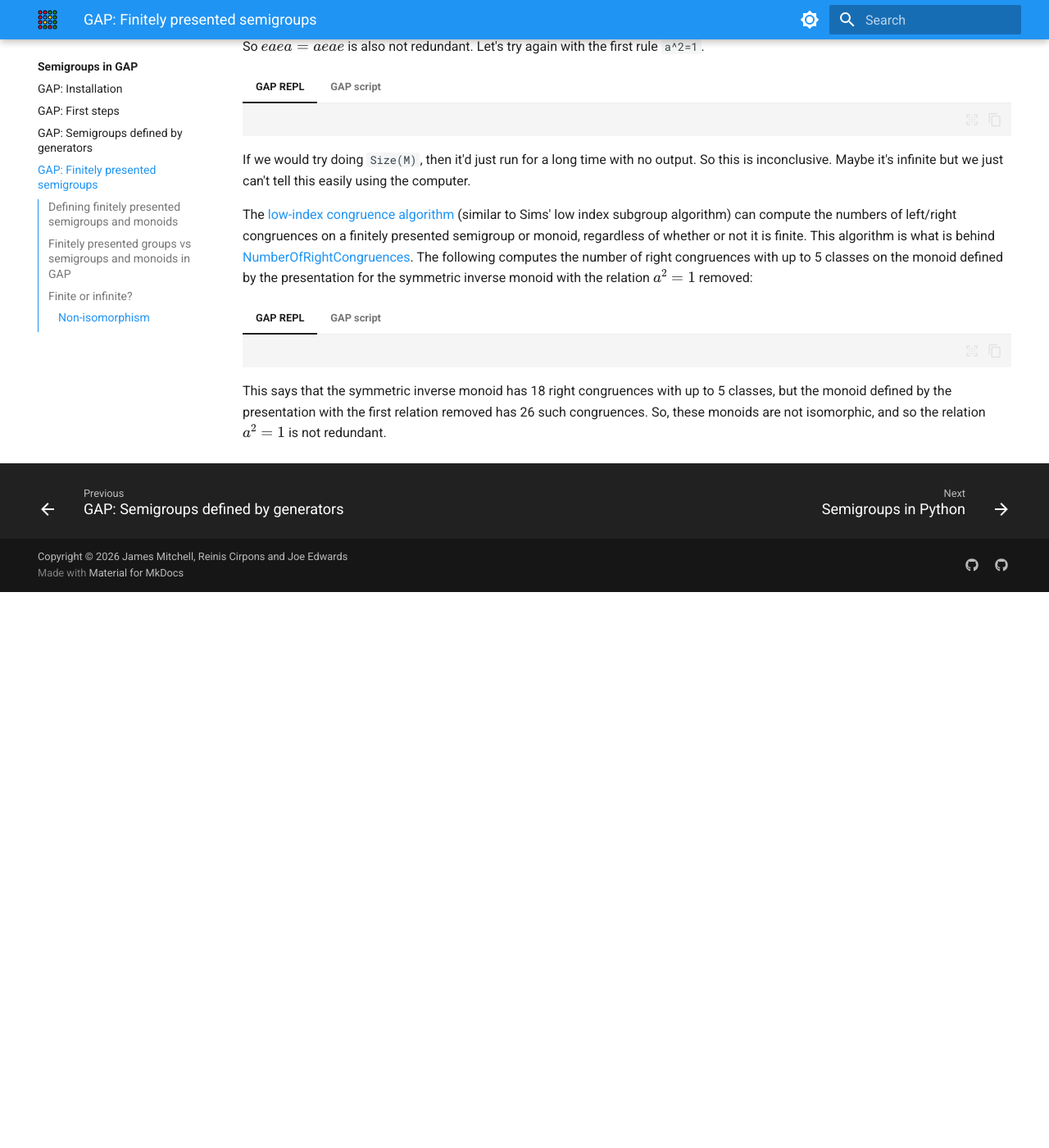
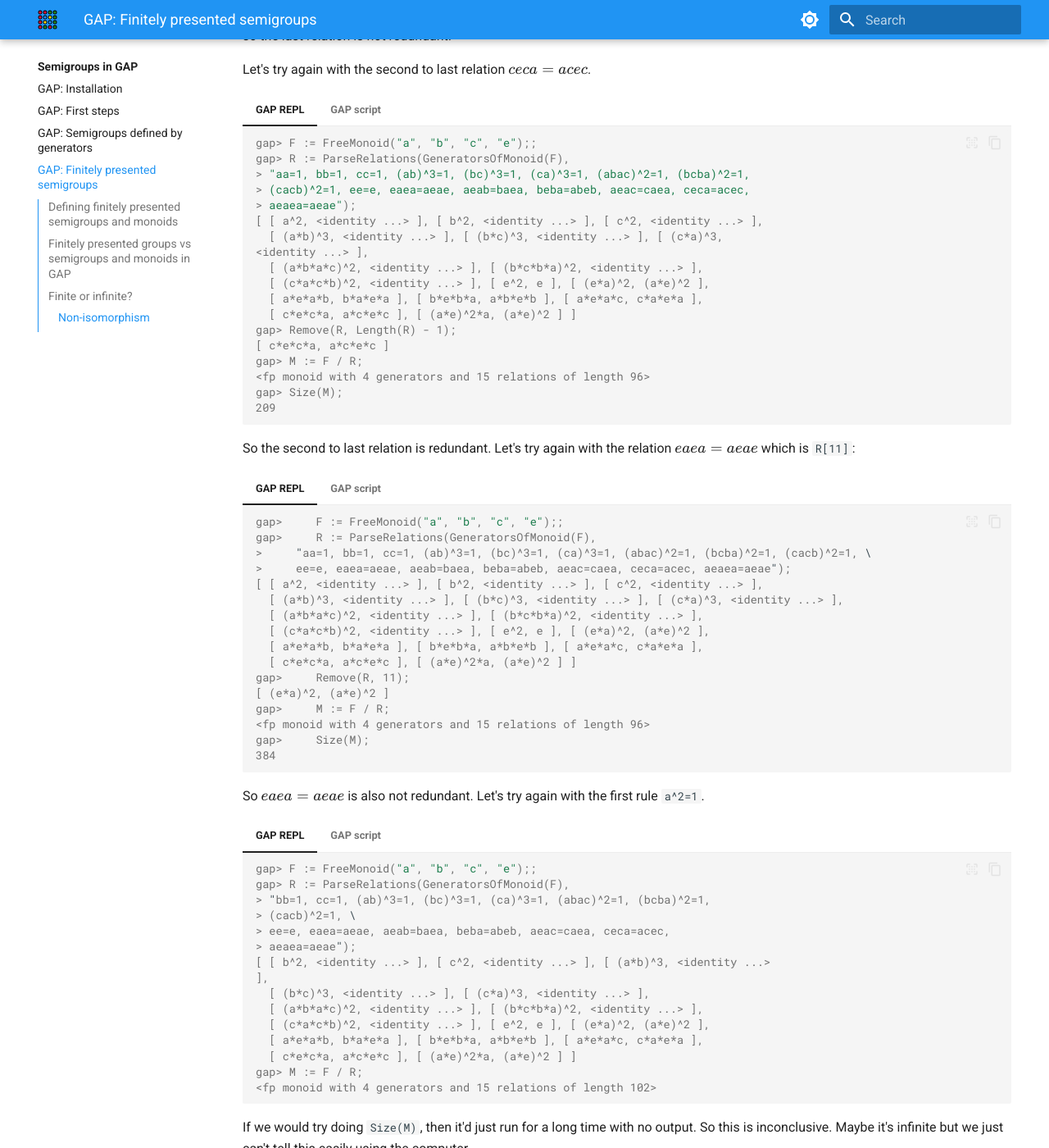
Before and after one commit to libsemigroups/tutorial, an MkDocs documentation site: the page built from docs/gap/fp.md, in a window 1280 px wide and 1400 px high, scrolled down 5751 px. Shown: the whole window at 82% size. Built offline with MkDocs 1.6.1 and Material for MkDocs 9.7.7, drawn with Linux system fonts in a browser that asks for light colours; before the commit the page ends 6473 px from its top, so only the background shows below that; some of the changed text lies outside the part shown.

Commit message:
Finished GAP/fp.md

````diff
--- a/docs/gap/fp.md
+++ b/docs/gap/fp.md
@@ -396,7 +396,7 @@
 The following is Shutov's presentation for the symmetric inverse monoid of
 degree $4$ from:
 
-* TODO
+* É. G. Shutov, Defining relations in finite semigroups of partial transformations, *Sov. Math., Dokl.* 1:784–786, 1960.
 
 === "GAP REPL"
     ```gap-repl
@@ -434,6 +434,23 @@
 
 === "GAP REPL"
     ```gap-repl
+    gap> F := FreeMonoid("a", "b", "c", "e");;
+    gap> R := ParseRelations(GeneratorsOfMonoid(F),
+    > "aa=1, bb=1, cc=1, (ab)^3=1, (bc)^3=1, (ca)^3=1, (abac)^2=1, (bcba)^2=1,
+    > (cacb)^2=1, aeaea=aeae");
+    [ [ a^2, <identity ...> ], [ b^2, <identity ...> ], [ c^2, <identity ...> ],
+      [ (a*b)^3, <identity ...> ], [ (b*c)^3, <identity ...> ], [ (c*a)^3,
+    <identity ...> ],
+      [ (a*b*a*c)^2, <identity ...> ], [ (b*c*b*a)^2, <identity ...> ],
+      [ (c*a*c*b)^2, <identity ...> ], [ e^2, e ], [ (e*a)^2, (a*e)^2 ],
+      [ a*e*a*b, b*a*e*a ], [ b*e*b*a, a*b*e*b ], [ a*e*a*c, c*a*e*a ],
+      [ c*e*c*a, a*c*e*c ], [ (a*e)^2*a, (a*e)^2 ] ]
+    gap> Remove(R, Length(R));
+    [ (a*e)^2*a, (a*e)^2 ]
+    gap> M := F / R;
+    <fp monoid with 4 generators and 15 relations of length 95>
+    gap> Size(M);
+    384
     ```
 
 === "GAP script"
@@ -442,7 +459,7 @@
     R := ParseRelations(GeneratorsOfMonoid(F),
     "aa=1, bb=1, cc=1, (ab)^3=1, (bc)^3=1, (ca)^3=1, (abac)^2=1, (bcba)^2=1, (cacb)^2=1, \
     ee=e, eaea=aeae, aeab=baea, beba=abeb, aeac=caea, ceca=acec, aeaea=aeae");
-    Remove(R, Length(R))
+    Remove(R, Length(R));
     M := F / R;
     Size(M);
     ```
@@ -453,6 +470,24 @@
 
 === "GAP REPL"
     ```gap-repl
+    gap> F := FreeMonoid("a", "b", "c", "e");;
+    gap> R := ParseRelations(GeneratorsOfMonoid(F),
+    > "aa=1, bb=1, cc=1, (ab)^3=1, (bc)^3=1, (ca)^3=1, (abac)^2=1, (bcba)^2=1,
+    > (cacb)^2=1, ee=e, eaea=aeae, aeab=baea, beba=abeb, aeac=caea, ceca=acec,
+    > aeaea=aeae");
+    [ [ a^2, <identity ...> ], [ b^2, <identity ...> ], [ c^2, <identity ...> ],
+      [ (a*b)^3, <identity ...> ], [ (b*c)^3, <identity ...> ], [ (c*a)^3,
+    <identity ...> ],
+      [ (a*b*a*c)^2, <identity ...> ], [ (b*c*b*a)^2, <identity ...> ],
+      [ (c*a*c*b)^2, <identity ...> ], [ e^2, e ], [ (e*a)^2, (a*e)^2 ],
+      [ a*e*a*b, b*a*e*a ], [ b*e*b*a, a*b*e*b ], [ a*e*a*c, c*a*e*a ],
+      [ c*e*c*a, a*c*e*c ], [ (a*e)^2*a, (a*e)^2 ] ]
+    gap> Remove(R, Length(R) - 1);
+    [ c*e*c*a, a*c*e*c ]
+    gap> M := F / R;
+    <fp monoid with 4 generators and 15 relations of length 96>
+    gap> Size(M);
+    209
     ```
 
 === "GAP script"
@@ -461,7 +496,7 @@
     R := ParseRelations(GeneratorsOfMonoid(F),
     "aa=1, bb=1, cc=1, (ab)^3=1, (bc)^3=1, (ca)^3=1, (abac)^2=1, (bcba)^2=1, (cacb)^2=1, \
     ee=e, eaea=aeae, aeab=baea, beba=abeb, aeac=caea, ceca=acec, aeaea=aeae");
-    Remove(R, Length(R) - 1)
+    Remove(R, Length(R) - 1);
     M := F / R;
     Size(M);
     ```
@@ -471,6 +506,22 @@
 
 === "GAP REPL"
     ```gap-repl
+    gap>     F := FreeMonoid("a", "b", "c", "e");;
+    gap>     R := ParseRelations(GeneratorsOfMonoid(F),
+    >     "aa=1, bb=1, cc=1, (ab)^3=1, (bc)^3=1, (ca)^3=1, (abac)^2=1, (bcba)^2=1, (cacb)^2=1, \
+    >     ee=e, eaea=aeae, aeab=baea, beba=abeb, aeac=caea, ceca=acec, aeaea=aeae");
+    [ [ a^2, <identity ...> ], [ b^2, <identity ...> ], [ c^2, <identity ...> ],
+      [ (a*b)^3, <identity ...> ], [ (b*c)^3, <identity ...> ], [ (c*a)^3, <identity ...> ],
+      [ (a*b*a*c)^2, <identity ...> ], [ (b*c*b*a)^2, <identity ...> ],
+      [ (c*a*c*b)^2, <identity ...> ], [ e^2, e ], [ (e*a)^2, (a*e)^2 ],
+      [ a*e*a*b, b*a*e*a ], [ b*e*b*a, a*b*e*b ], [ a*e*a*c, c*a*e*a ],
+      [ c*e*c*a, a*c*e*c ], [ (a*e)^2*a, (a*e)^2 ] ]
+    gap>     Remove(R, 11);
+    [ (e*a)^2, (a*e)^2 ]
+    gap>     M := F / R;
+    <fp monoid with 4 generators and 15 relations of length 96>
+    gap>     Size(M);
+    384
     ```
 
 === "GAP script"
@@ -489,6 +540,21 @@
 
 === "GAP REPL"
     ```gap-repl
+    gap> F := FreeMonoid("a", "b", "c", "e");;
+    gap> R := ParseRelations(GeneratorsOfMonoid(F),
+    > "bb=1, cc=1, (ab)^3=1, (bc)^3=1, (ca)^3=1, (abac)^2=1, (bcba)^2=1,
+    > (cacb)^2=1, \
+    > ee=e, eaea=aeae, aeab=baea, beba=abeb, aeac=caea, ceca=acec,
+    > aeaea=aeae");
+    [ [ b^2, <identity ...> ], [ c^2, <identity ...> ], [ (a*b)^3, <identity ...>
+    ],
+      [ (b*c)^3, <identity ...> ], [ (c*a)^3, <identity ...> ],
+      [ (a*b*a*c)^2, <identity ...> ], [ (b*c*b*a)^2, <identity ...> ],
+      [ (c*a*c*b)^2, <identity ...> ], [ e^2, e ], [ (e*a)^2, (a*e)^2 ],
+      [ a*e*a*b, b*a*e*a ], [ b*e*b*a, a*b*e*b ], [ a*e*a*c, c*a*e*a ],
+      [ c*e*c*a, a*c*e*c ], [ (a*e)^2*a, (a*e)^2 ] ]
+    gap> M := F / R;
+    <fp monoid with 4 generators and 15 relations of length 102>
     ```
 
 === "GAP script"
@@ -509,13 +575,30 @@
 (similar to Sims' low index subgroup algorithm) can compute the numbers of
 left/right congruences on a finitely presented semigroup or monoid,
 regardless of whether or not it is finite. This algorithm is
-what is behind [NumberOfRightCongruences](TODO).
+what is behind
+[NumberOfRightCongruences](https://semigroups.github.io/Semigroups/doc/chap13_mj.html#X7AE16F237E862934).
  The following computes the number of right congruences with up to 5
 classes on the monoid defined by the presentation for the symmetric inverse
 monoid with the relation $a^2 = 1$ removed:
 
 === "GAP REPL"
     ```gap-repl
+    gap> F := FreeMonoid("a", "b", "c", "e");;
+    gap> R := ParseRelations(GeneratorsOfMonoid(F),
+    > "bb=1, cc=1, (ab)^3=1, (bc)^3=1, (ca)^3=1, (abac)^2=1, (bcba)^2=1, (cacb)^2=1, \
+    > ee=e, eaea=aeae, aeab=baea, beba=abeb, aeac=caea, ceca=acec, aeaea=aeae");
+    [ [ b^2, <identity ...> ], [ c^2, <identity ...> ], [ (a*b)^3, <identity ...> ],
+      [ (b*c)^3, <identity ...> ], [ (c*a)^3, <identity ...> ],
+      [ (a*b*a*c)^2, <identity ...> ], [ (b*c*b*a)^2, <identity ...> ],
+      [ (c*a*c*b)^2, <identity ...> ], [ e^2, e ], [ (e*a)^2, (a*e)^2 ],
+      [ a*e*a*b, b*a*e*a ], [ b*e*b*a, a*b*e*b ], [ a*e*a*c, c*a*e*a ],
+      [ c*e*c*a, a*c*e*c ], [ (a*e)^2*a, (a*e)^2 ] ]
+    gap> M := F / R;
+    <fp monoid with 4 generators and 15 relations of length 102>
+    gap> NumberOfRightCongruences(M, 5);
+    26
+    gap> NumberOfRightCongruences(SymmetricInverseMonoid(4), 5);
+    18
     ```
 
 === "GAP script"
@@ -525,6 +608,8 @@
     "bb=1, cc=1, (ab)^3=1, (bc)^3=1, (ca)^3=1, (abac)^2=1, (bcba)^2=1, (cacb)^2=1, \
     ee=e, eaea=aeae, aeab=baea, beba=abeb, aeac=caea, ceca=acec, aeaea=aeae");
     M := F / R;
+    NumberOfRightCongruences(M, 5);
+    NumberOfRightCongruences(SymmetricInverseMonoid(4), 5);
     ```
 This says that the symmetric inverse monoid has 18 right congruences with up to
 5 classes, but the monoid defined by the presentation with the first relation
````
